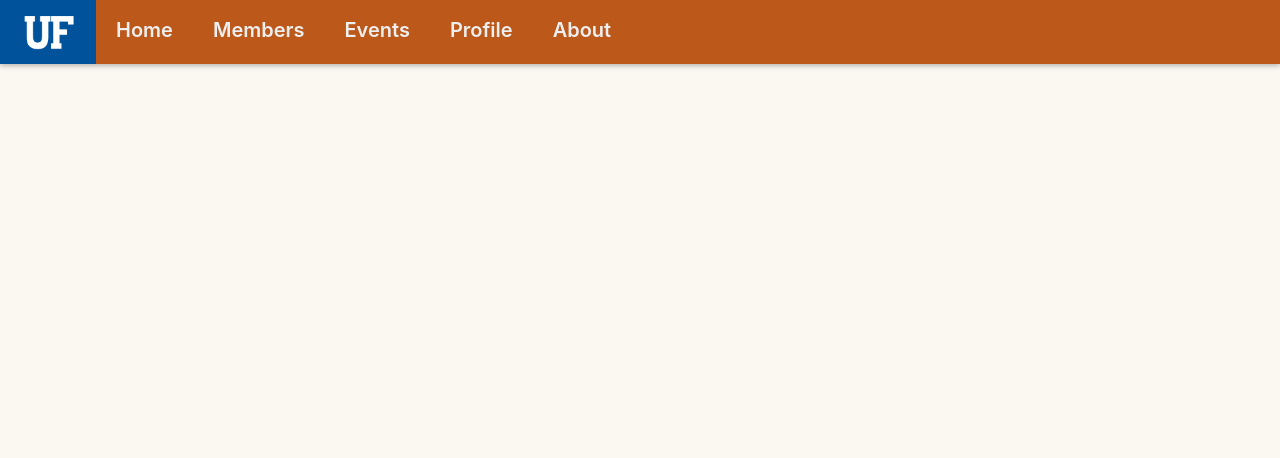
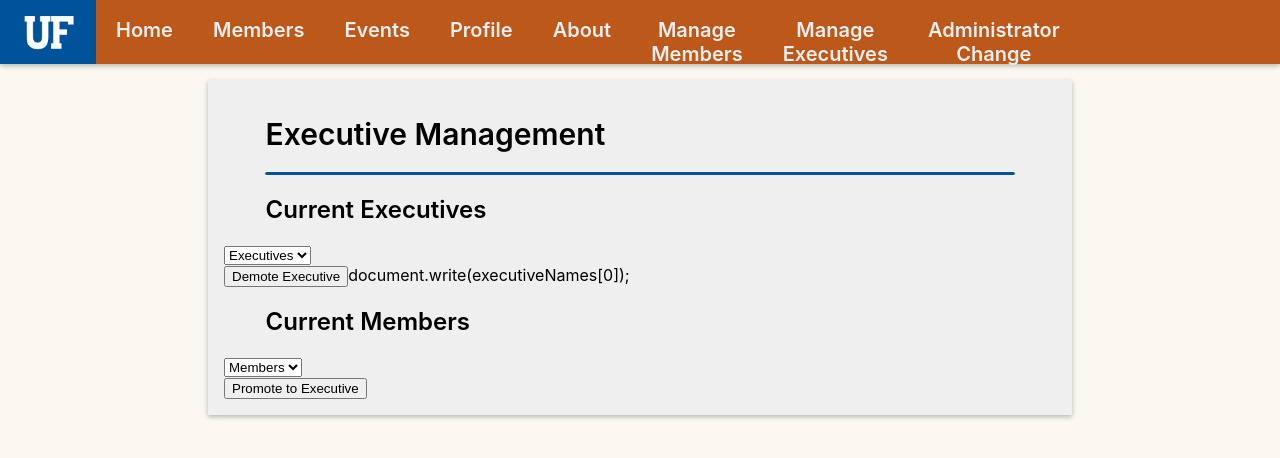
Before and after one commit to sbwhitt/CEN3031-Term-Project, a React (Create React App) app: page /manageexecutives in a window 1280 px wide. Shown: the top 458 px of the page. Built offline with nearby package versions, Linux system fonts and the light colour scheme.

Commit message:
eventpage bug fix and management bars

```diff
--- a/src/App.css
+++ b/src/App.css
@@ -30,6 +30,16 @@ h2 {
   flex-direction: row;
   justify-content: space-between;
   box-shadow: 0 2px 5px 0 #00000045;
+}
+.header-button {
+  cursor: pointer;
+  margin-right: 0;
+  padding: 0 1em 0;
+  border: 0;
+  height: 64px;
+  background-color: #bc581a;
+  font-size: 20px;
+  color: #efefef;
 }
 
 .logo-container {
--- a/src/App.js
+++ b/src/App.js
@@ -5,6 +5,9 @@ import MemberPage from './pages/MemberPage.js';
 import EventPage from './pages/EventPage.js';
 import ProfilePage from './pages/ProfilePage.js';
 import AboutPage from './pages/AboutPage.js';
+import ManageMembersPage from './pages/ManageMembersPage.js';
+import ManageExecutivesPage from './pages/ManageExecutivesPage.js';
+import AdministratorChangePage from './pages/AdministratorChangePage.js';
 import UFLogo from "./UF_white.png";
 import './App.css';
 
@@ -19,6 +22,9 @@ class HeaderBar extends Component {
           <HLink name="Events" link="/events"/>
           <HLink name="Profile" link="/profile"/>
           <HLink name="About" link="/about"/>
+          <HLink name="Manage Members" link="/managemembers"/>
+          <HLink name="Manage Executives" link="/manageexecutives"/>
+          <HLink name="Administrator Change" link="/administratorchange"/>
         </div>
         <button className="login-button">Log In</button>
       </div>
@@ -54,6 +60,9 @@ class App extends Component {
             <Route path="/events" component={EventPage}/>
             <Route path="/profile" component={ProfilePage}/>
             <Route path="/about" component={AboutPage}/>
+			<Route path="/managemembers" component={ManageMembersPage}/>
+            <Route path="/manageexecutives" component={ManageExecutivesPage}/>
+            <Route path="/administratorchange" component={AdministratorChangePage}/>
           </div>
         </div>
       </Router>
--- /dev/null
+++ b/src/pages/AdministratorChangePage.js
@@ -0,0 +1,22 @@
+import React, { Component } from 'react';
+
+class AdministratorChangePage extends Component {
+  constructor(props) {
+    super(props);
+    this.state = {}
+  }
+
+  render() {
+    return (
+      <div className="page-wrapper">
+        <div className="page-content">
+          <h1 className="page-text">administrator change</h1>
+          <hr className="page-divider"/>
+          <p className="page-text">administrator change.</p>
+        </div>
+      </div>
+    );
+  }
+}
+
+export default AdministratorChangePage;
--- a/src/pages/EventPage.js
+++ b/src/pages/EventPage.js
@@ -6,7 +6,7 @@ var testArr = [
   {eventName: "office meeting", eventType: "business talk " + "event", points: 2, date: "2019-05-01", timestart: "15:00", timeend: "16:45", location: "Library west", description: "discuss business stuff"},
   {eventName: "need money", eventType: "fundraising " + "event", points: 3, date: "2019-04-05", timestart: "16:10", timeend: "16:35", location: "space", description: "make money"}
 ];
-const EvenItem = (props) => {
+const EventItem = (props) => {
 	return (
     <div className="member-container">
         <div className="member-card">
--- /dev/null
+++ b/src/pages/ManageExecutivesPage.js
@@ -0,0 +1,43 @@
+import React, { Component } from 'react';
+
+var executiveNames = ["john", "coold dud", "smel"];
+var memberNames = ["smiegel","boy", "death"];
+
+
+class ManageExecutivesPage extends Component {
+  constructor(props) {
+    super(props);
+    this.state = {}
+  }
+
+  render() {
+	function renderNames(names) {
+		var printNames =  names;
+
+
+	}
+    return (
+      <div className="page-wrapper">
+        <div className="page-content">
+          <h1 className="page-text">Executive Management</h1>
+          <hr className="page-divider"/>
+          <h2 className="page-text">Current Executives</h2>
+		  <select name="Executives" >
+			<option value="" selected disabled hidden>Executives</option>
+		  </select>
+		  <br/>
+		  <input type="submit" value="Demote Executive"/>
+		  document.write(executiveNames[0]);
+		  <h2 className="page-text">Current Members</h2>
+		  <select name="Members">
+			<option value="" selected disabled hidden>Members</option>
+		  </select>
+		  <br/>
+		  <input type="submit" value="Promote to Executive"/>
+        </div>
+      </div>
+    );
+  }
+}
+
+export default ManageExecutivesPage;
--- /dev/null
+++ b/src/pages/ManageMembersPage.js
@@ -0,0 +1,22 @@
+import React, { Component } from 'react';
+
+class ManageMembersPage extends Component {
+  constructor(props) {
+    super(props);
+    this.state = {}
+  }
+
+  render() {
+    return (
+      <div className="page-wrapper">
+        <div className="page-content">
+          <h1 className="page-text">ManageMembers</h1>
+          <hr className="page-divider"/>
+          <p className="page-text">ManageMembers.</p>
+        </div>
+      </div>
+    );
+  }
+}
+
+export default ManageMembersPage;
--- a/src/pages/WelcomePage.js
+++ b/src/pages/WelcomePage.js
@@ -11,7 +11,7 @@ class WelcomePage extends Component {
     return (
       <div className="page-wrapper">
         <div className="page-content">
-		<img className="welcome-img" src={WelcomePic} alt="welcome image"/>
+		{/*<img className="welcome-img" src={WelcomePic} alt="welcome image"/>*/}
           <h1 className="page-text">UF SAPA</h1>
           <hr className="page-divider"/>
           <p className="page-text">Welcome to the UF SAPA website.</p>
```
